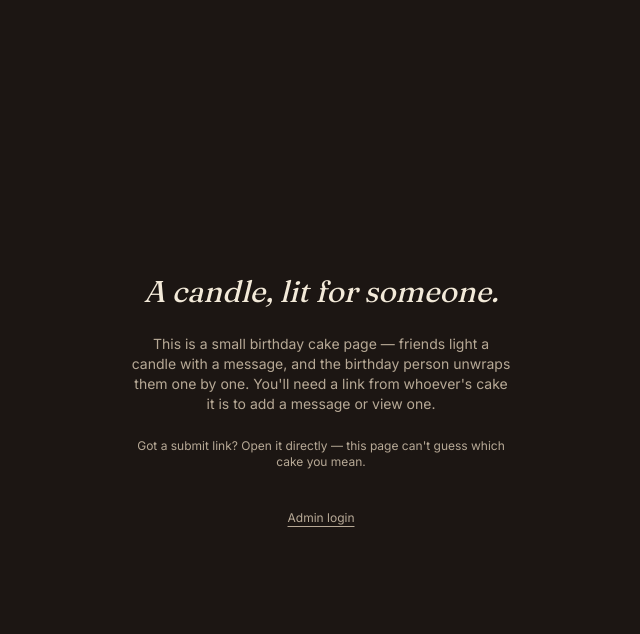
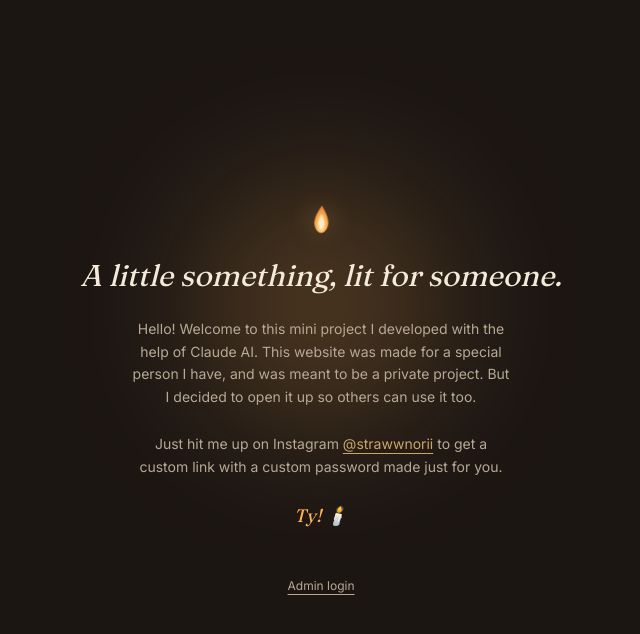
Before and after one commit to strawwnorii/hihi, a React (Vite) app: page / in a window 1280 px wide. Shown: the top 634 px of the page, without its empty margins (319-959 px from the left). Built offline with nearby package versions, Linux system fonts and the light colour scheme; no server answers.

Commit message:
Updated Home

```diff
--- a/src/pages/Home.tsx
+++ b/src/pages/Home.tsx
@@ -1,20 +1,47 @@
 import { Link } from 'react-router-dom';
+import { Flame } from '../components/Flame';
 
 export function Home() {
   return (
-    <div className="flex min-h-screen flex-col items-center justify-center gap-6 bg-espresso px-6 text-center">
-      <h1 className="font-display text-3xl italic text-ink">A candle, lit for someone.</h1>
-      <p className="max-w-sm text-sm text-muted">
-        This is a small birthday cake page — friends light a candle with a message, and the
-        birthday person unwraps them one by one. You'll need a link from whoever's cake it is to
-        add a message or view one.
-      </p>
-      <p className="max-w-sm text-xs text-muted">
-        Got a submit link? Open it directly — this page can't guess which cake you mean.
-      </p>
-      <Link to="/admin" className="mt-4 text-xs text-muted underline underline-offset-4 hover:text-ink">
-        Admin login
-      </Link>
+    <div className="relative flex min-h-screen flex-col items-center justify-center overflow-hidden bg-espresso px-6 text-center">
+      {/* soft ambient glow behind the flame */}
+      <div className="pointer-events-none absolute left-1/2 top-[38%] h-64 w-64 -translate-x-1/2 -translate-y-1/2 rounded-full bg-flame/20 blur-3xl" />
+
+      <div className="relative flex flex-col items-center gap-6">
+        <Flame style="normal" lit reducedMotion={false} />
+
+        <h1 className="font-display text-2xl italic text-ink sm:text-3xl">
+          A little something, lit for someone.
+        </h1>
+
+        <p className="max-w-sm text-sm leading-relaxed text-muted">
+          Hello! Welcome to this mini project I developed with the help of Claude AI. This
+          website was made for a special person I have, and was meant to be a private project.
+          But I decided to open it up so others can use it too.
+        </p>
+
+        <p className="max-w-sm text-sm leading-relaxed text-muted">
+          Just hit me up on Instagram{' '}
+          <a
+            href="https://instagram.com/strawwnorii"
+            target="_blank"
+            rel="noopener noreferrer"
+            className="text-gold underline underline-offset-4 hover:text-gold-light"
+          >
+            @strawwnorii
+          </a>{' '}
+          to get a custom link with a custom password made just for you.
+        </p>
+
+        <p className="font-display text-lg italic text-flame">Ty! 🕯️</p>
+
+        <Link
+          to="/admin"
+          className="mt-6 text-xs text-muted underline underline-offset-4 hover:text-ink"
+        >
+          Admin login
+        </Link>
+      </div>
     </div>
   );
 }
```
